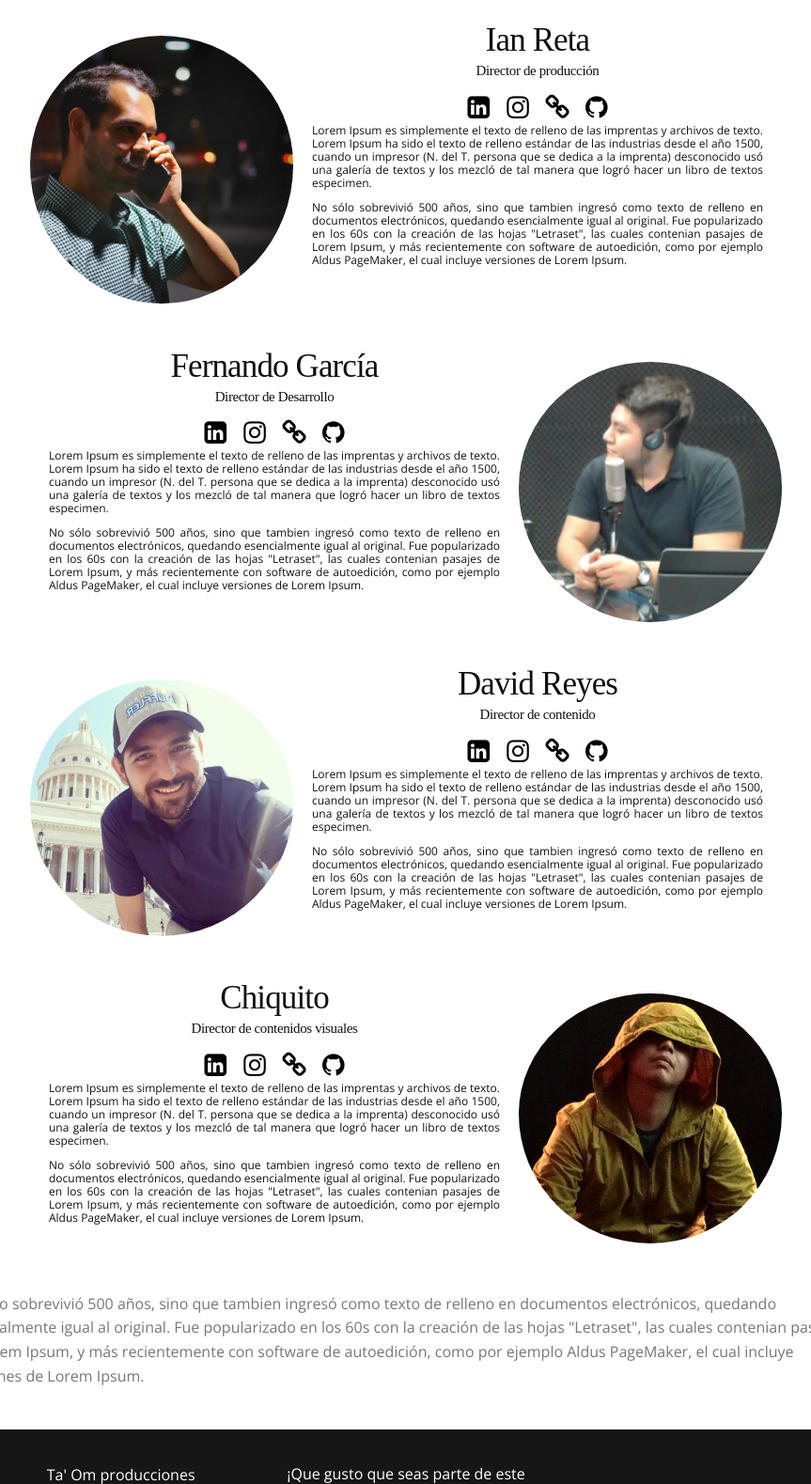
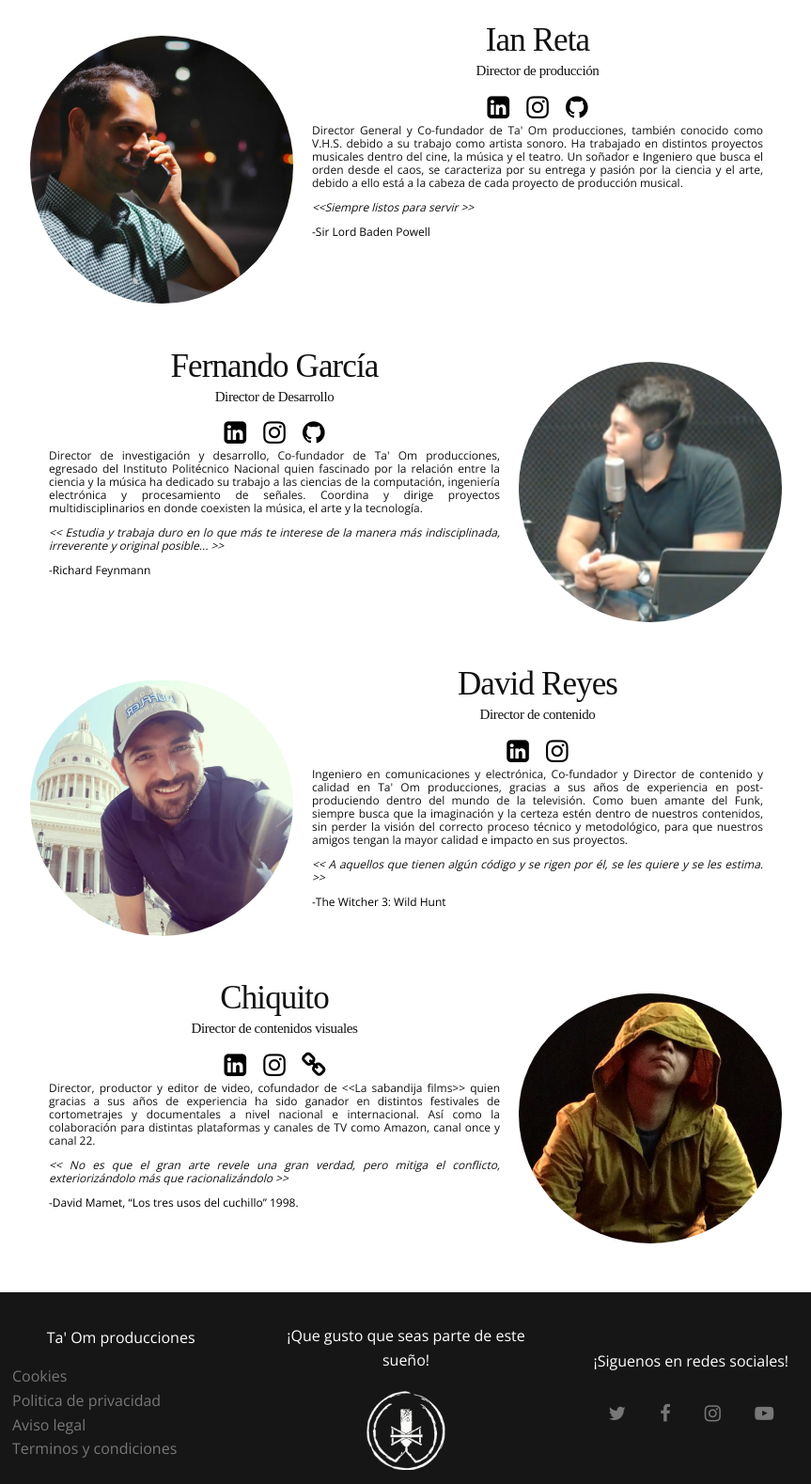
Before and after one commit to taom-productions/taom-productions.github.io, a plain HTML site: page nosotros.html in a window 1280 px wide. Shown: the part 740-2319 px from the top of the page at 94% size, without its empty margins (208-1071 px from the left). Drawn offline with nearby package versions, Linux system fonts and the light colour scheme; a web font is replaced by a local one.

Commit message:
Agregado semblanzas de equipo con redes sociales

```diff
--- a/nosotros.html
+++ b/nosotros.html
@@ -77,18 +77,19 @@
 							<h2 class="puesto">Director de producción</h2>
 
 							<div class="socialmedia">
-								<a href="#"> <i class="fa fa-linkedin-square" aria-hidden="true"></i></a>
-								<a href="#"><i class="fa fa-instagram" aria-hidden="true"></i></a>
-								<a href="#"><i class="fa fa-link" aria-hidden="true"></i></a>
-								<a href="#"><i class="fa fa-github" aria-hidden="true"></i></a>
+								<a href="https://www.linkedin.com/in/ianreta/"> <i class="fa fa-linkedin-square" aria-hidden="true"></i></a>
+								<a href="https://www.instagram.com/ianreta/"><i class="fa fa-instagram" aria-hidden="true"></i></a>
+								<!-- <a href="#"><i class="fa fa-link" aria-hidden="true"></i></a> -->
+								<a href="https://github.com/Ian-Reta-VHS"><i class="fa fa-github" aria-hidden="true"></i></a>
 							</div>
 
 							<p>
-								Lorem Ipsum es simplemente el texto de relleno de las imprentas y archivos de texto. Lorem Ipsum ha sido el texto de relleno estándar de las industrias desde el año 1500, cuando un impresor (N. del T. persona que se dedica a la imprenta) desconocido usó una galería de textos y los mezcló de tal manera que logró hacer un libro de textos especimen.
+								Director General y Co-fundador de Ta' Om producciones, también conocido como V.H.S. debido a su trabajo como artista sonoro. Ha trabajado en distintos proyectos musicales dentro del cine, la música y el teatro. Un soñador e Ingeniero que busca el orden desde el caos, se caracteriza por su entrega y pasión por la ciencia y el arte, debido a ello está a la cabeza de cada proyecto de producción musical.
 							</p>
 							<p>
-								No sólo sobrevivió 500 años, sino que tambien ingresó como texto de relleno en documentos electrónicos, quedando esencialmente igual al original. Fue popularizado en los 60s con la creación de las hojas "Letraset", las cuales contenian pasajes de Lorem Ipsum, y más recientemente con software de autoedición, como por ejemplo Aldus PageMaker, el cual incluye versiones de Lorem Ipsum.
+								<em> &lt;&lt;Siempre listos para servir &gt;&gt; </em>
 							</p>
+							<p><b>-Sir Lord Baden Powell</b></p>
 						</article>
 					</div>
 				</section>
@@ -102,18 +103,20 @@
 							<h2 class="puesto">Director de Desarrollo</h2>
 
 							<div class="socialmedia">
-								<a href="#"> <i class="fa fa-linkedin-square" aria-hidden="true"></i></a>
-								<a href="#"><i class="fa fa-instagram" aria-hidden="true"></i></a>
-								<a href="#"><i class="fa fa-link" aria-hidden="true"></i></a>
-								<a href="#"><i class="fa fa-github" aria-hidden="true"></i></a>
+								<a href="https://www.linkedin.com/in/fernando-garcia-de-la-cruz-6a78591a4/"> <i class="fa fa-linkedin-square" aria-hidden="true"></i></a>
+								<a href="https://www.instagram.com/fergarciadlc/"><i class="fa fa-instagram" aria-hidden="true"></i></a>
+								<a href="https://github.com/fergarciadlc"><i class="fa fa-github" aria-hidden="true"></i></a>
 							</div>
 
 							<p>
-								Lorem Ipsum es simplemente el texto de relleno de las imprentas y archivos de texto. Lorem Ipsum ha sido el texto de relleno estándar de las industrias desde el año 1500, cuando un impresor (N. del T. persona que se dedica a la imprenta) desconocido usó una galería de textos y los mezcló de tal manera que logró hacer un libro de textos especimen.
+								Director de investigación y desarrollo, Co-fundador de Ta' Om producciones, egresado del Instituto Politécnico Nacional quien fascinado por la relación entre la ciencia y la música ha dedicado su trabajo a las ciencias de la computación, ingeniería electrónica y procesamiento de señales. Coordina y dirige proyectos multidisciplinarios en donde coexisten la música, el arte y la tecnología.
 							</p>
 							<p>
-								No sólo sobrevivió 500 años, sino que tambien ingresó como texto de relleno en documentos electrónicos, quedando esencialmente igual al original. Fue popularizado en los 60s con la creación de las hojas "Letraset", las cuales contenian pasajes de Lorem Ipsum, y más recientemente con software de autoedición, como por ejemplo Aldus PageMaker, el cual incluye versiones de Lorem Ipsum.
+								<em>&lt;&lt;
+									Estudia y trabaja duro en lo que más te interese de la manera más indisciplinada, irreverente y original posible...
+									&gt;&gt; </em>
 							</p>
+							<p><b>-Richard Feynmann</b></p>
 						</article>
 					</div>
 				</section>
@@ -126,18 +129,19 @@
 							<h2 class="puesto">Director de contenido</h2>
 
 							<div class="socialmedia">
-								<a href="#"> <i class="fa fa-linkedin-square" aria-hidden="true"></i></a>
-								<a href="#"><i class="fa fa-instagram" aria-hidden="true"></i></a>
-								<a href="#"><i class="fa fa-link" aria-hidden="true"></i></a>
-								<a href="#"><i class="fa fa-github" aria-hidden="true"></i></a>
+								<a href="https://www.linkedin.com/in/david-reyes-tomas-45448915b/"> <i class="fa fa-linkedin-square" aria-hidden="true"></i></a>
+								<a href="https://www.instagram.com/davidrt_z/"><i class="fa fa-instagram" aria-hidden="true"></i></a>
 							</div>
 
 							<p>
-								Lorem Ipsum es simplemente el texto de relleno de las imprentas y archivos de texto. Lorem Ipsum ha sido el texto de relleno estándar de las industrias desde el año 1500, cuando un impresor (N. del T. persona que se dedica a la imprenta) desconocido usó una galería de textos y los mezcló de tal manera que logró hacer un libro de textos especimen.
+								Ingeniero en comunicaciones y electrónica, Co-fundador y Director de contenido y calidad en Ta' Om producciones, gracias a sus años de experiencia en post-produciendo dentro del mundo de la televisión. Como buen amante del Funk, siempre busca que la imaginación y la certeza estén dentro de nuestros contenidos, sin perder la visión del correcto proceso técnico y metodológico, para que nuestros amigos tengan la mayor calidad e impacto en sus proyectos.
 							</p>
 							<p>
-								No sólo sobrevivió 500 años, sino que tambien ingresó como texto de relleno en documentos electrónicos, quedando esencialmente igual al original. Fue popularizado en los 60s con la creación de las hojas "Letraset", las cuales contenian pasajes de Lorem Ipsum, y más recientemente con software de autoedición, como por ejemplo Aldus PageMaker, el cual incluye versiones de Lorem Ipsum.
+								<em>&lt;&lt;
+									A aquellos que tienen algún código y se rigen por él, se les quiere y se les estima.
+									&gt;&gt; </em>
 							</p>
+							<p><b>-The Witcher 3: Wild Hunt</b></p>
 						</article>
 					</div>
 				</section>
@@ -151,28 +155,26 @@
 							<h2 class="puesto">Director de contenidos visuales</h2>
 
 							<div class="socialmedia">
-								<a href="#"> <i class="fa fa-linkedin-square" aria-hidden="true"></i></a>
-								<a href="#"><i class="fa fa-instagram" aria-hidden="true"></i></a>
-								<a href="#"><i class="fa fa-link" aria-hidden="true"></i></a>
-								<a href="#"><i class="fa fa-github" aria-hidden="true"></i></a>
+								<a href="https://www.linkedin.com/in/c%C3%A9sar-iv%C3%A1n-chiquito-ch%C3%A1vez-069420124/"> <i class="fa fa-linkedin-square" aria-hidden="true"></i></a>
+								<a href="https://www.instagram.com/cesarchiquitoch/"><i class="fa fa-instagram" aria-hidden="true"></i></a>
+								<a href="https://lasabandija.com/"><i class="fa fa-link" aria-hidden="true"></i></a>
 							</div>
 
 							<p>
-								Lorem Ipsum es simplemente el texto de relleno de las imprentas y archivos de texto. Lorem Ipsum ha sido el texto de relleno estándar de las industrias desde el año 1500, cuando un impresor (N. del T. persona que se dedica a la imprenta) desconocido usó una galería de textos y los mezcló de tal manera que logró hacer un libro de textos especimen.
+								Director, productor y editor de video, cofundador de &lt;&lt;La sabandija films&gt;&gt; quien gracias a sus años de experiencia ha sido ganador en distintos festivales de cortometrajes y documentales a nivel nacional e internacional. Así como la colaboración para distintas plataformas y canales de TV como Amazon, canal once y canal 22.
 							</p>
 							<p>
-								No sólo sobrevivió 500 años, sino que tambien ingresó como texto de relleno en documentos electrónicos, quedando esencialmente igual al original. Fue popularizado en los 60s con la creación de las hojas "Letraset", las cuales contenian pasajes de Lorem Ipsum, y más recientemente con software de autoedición, como por ejemplo Aldus PageMaker, el cual incluye versiones de Lorem Ipsum.
+								<em>&lt;&lt;
+									No es que el gran arte revele una gran verdad, pero mitiga el conflicto, exteriorizándolo más que racionalizándolo
+								&gt;&gt; </em>
 							</p>
+							<p><b>-David Mamet, “Los tres usos del cuchillo” 1998.</b></p>
 						</article>
 					</div>
 				</section>
 
 
-				<section>
-					<p>
-					No sólo sobrevivió 500 años, sino que tambien ingresó como texto de relleno en documentos electrónicos, quedando esencialmente igual al original. Fue popularizado en los 60s con la creación de las hojas "Letraset", las cuales contenian pasajes de Lorem Ipsum, y más recientemente con software de autoedición, como por ejemplo Aldus PageMaker, el cual incluye versiones de Lorem Ipsum.
-				</p>
-				</section>
+
 			</div>
 		</div>
 
```
